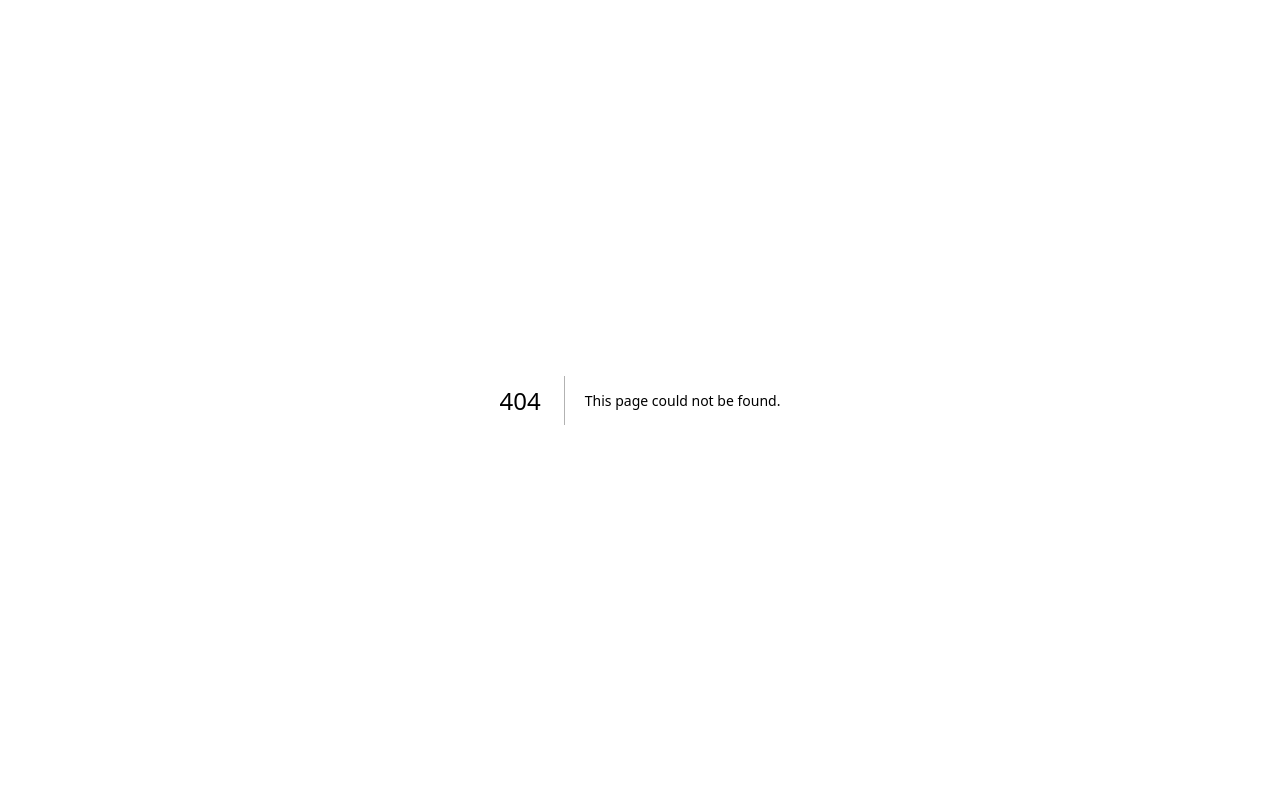
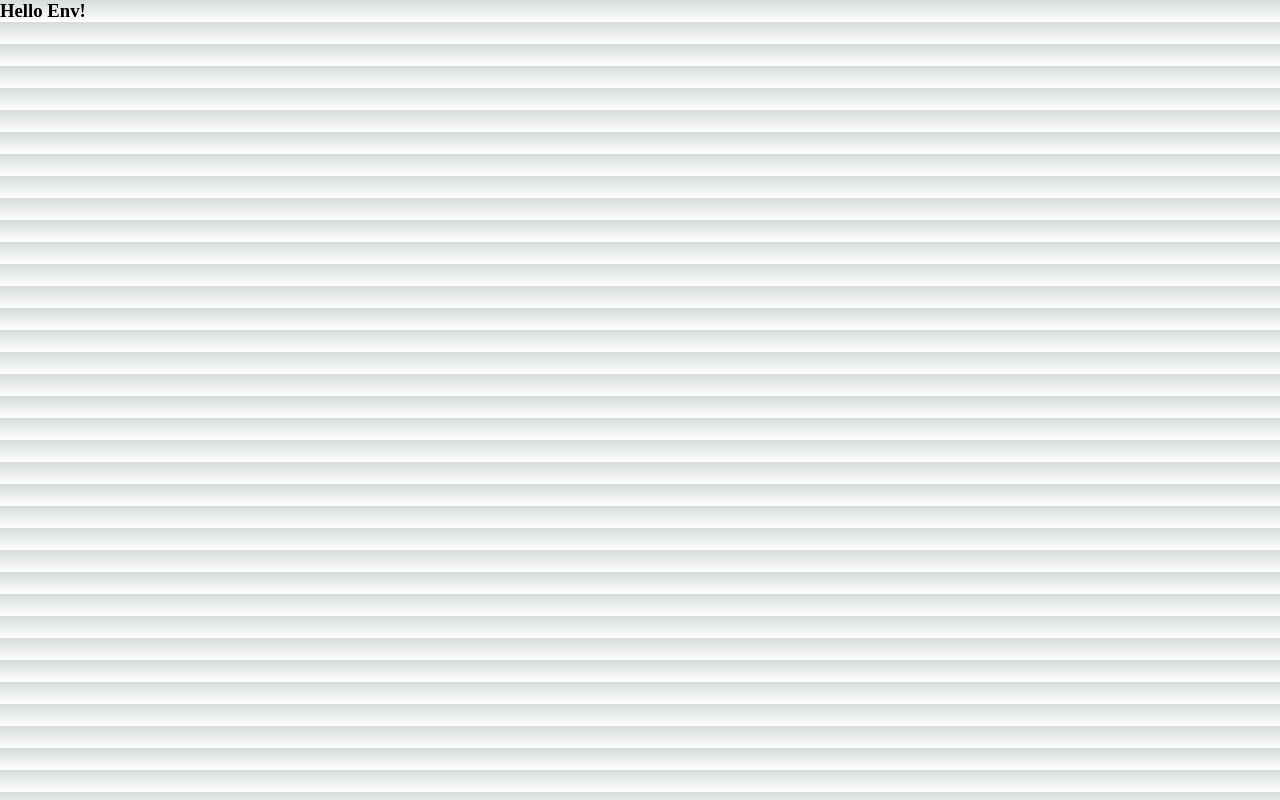
Before and after one commit to PeterAronZentai/aca42-frontend, a Next.js app: page /env in a window 1280 px wide. Before the commit this address had no page. Built offline with nearby package versions, Linux system fonts and the light colour scheme.

Commit message:
add env page

```diff
--- /dev/null
+++ b/app/env/page.tsx
@@ -0,0 +1,6 @@
+
+export default async function page() {
+    return <div>
+        <h3>Hello Env!</h3>
+    </div>
+}
```
